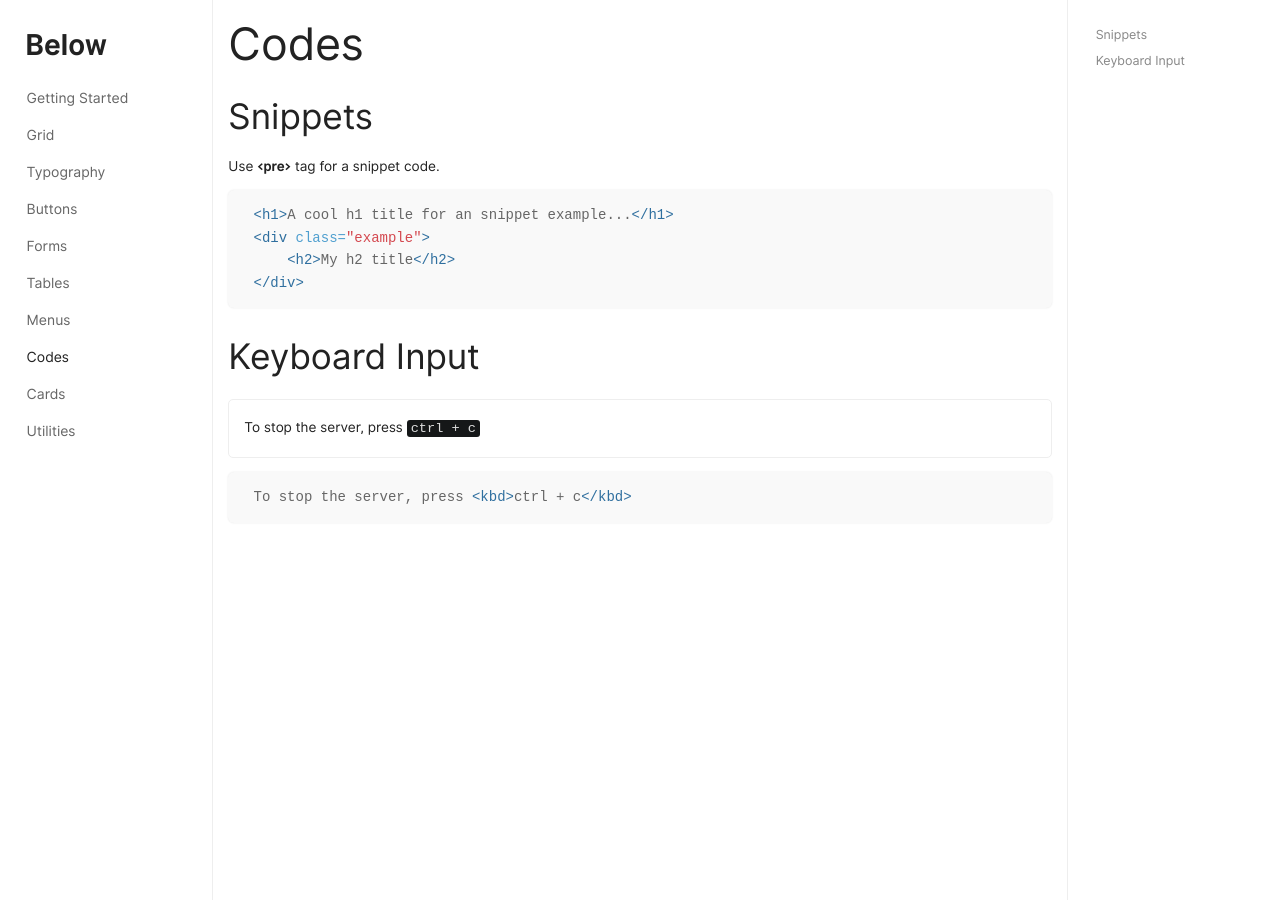
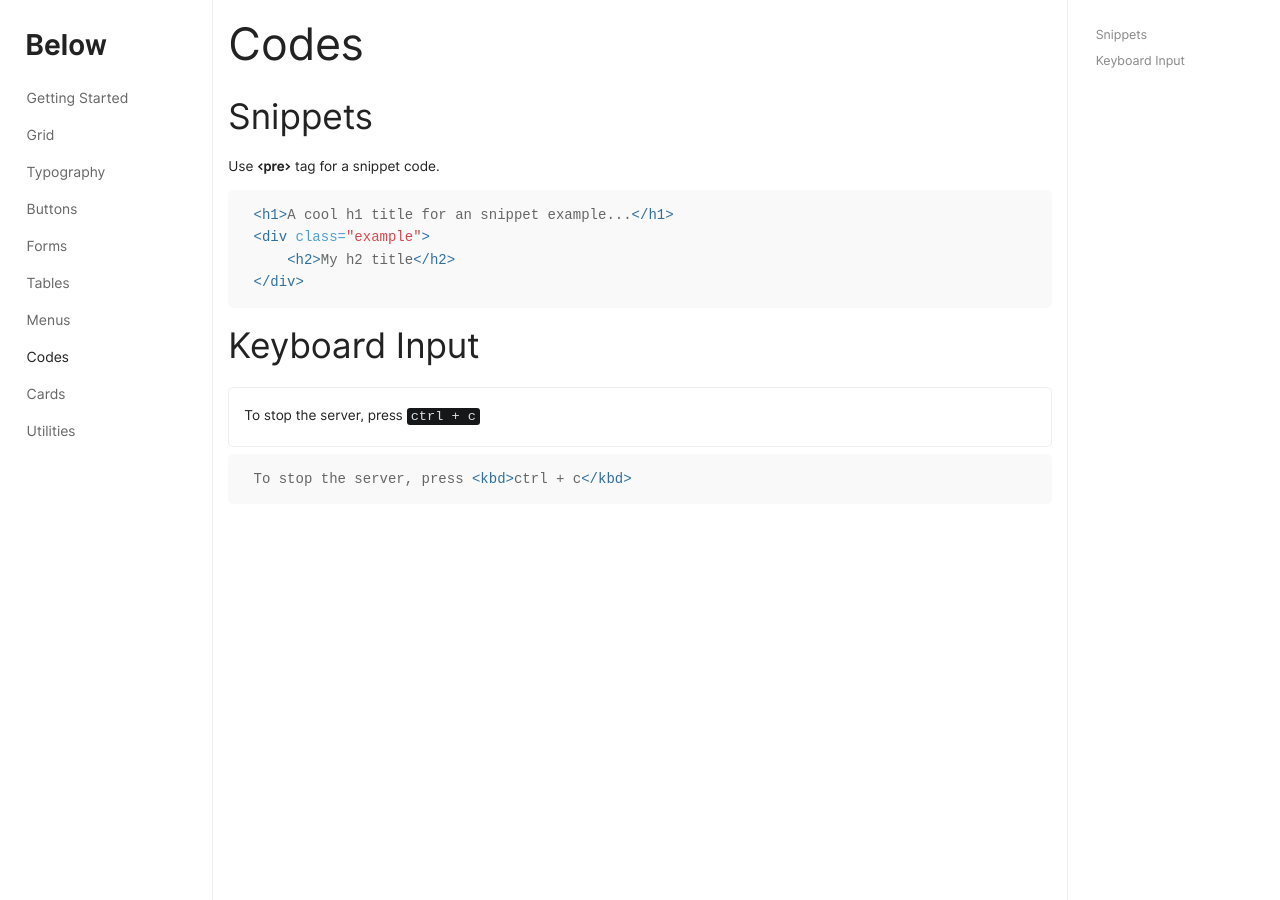
Before and after one commit to innusource/below, a Jekyll site: the page built from 08-codes.md, in a window 1280 px wide. Built offline with Jekyll 4.4.1, drawn with Linux system fonts in a browser that asks for light colours.

Commit message:
snippets improvement

```diff
--- a/_sass/below/codes.scss
+++ b/_sass/below/codes.scss
@@ -5,11 +5,10 @@ pre{
     page-break-inside: avoid;
     font-size: 14px;
     line-height: 1.6;
-    margin-bottom: 1.6em;
+    margin: 0.5em 0;
     max-width: 100%;
     padding: 1em 1.8em;
-    border-radius: 6px;
-    box-shadow: 0px 0px 2px 0px rgba(0,0,0,0.1);
+    border-radius: 5px;
     white-space: pre-wrap;
     white-space: -moz-pre-wrap;
     white-space: -pre-wrap;
```
